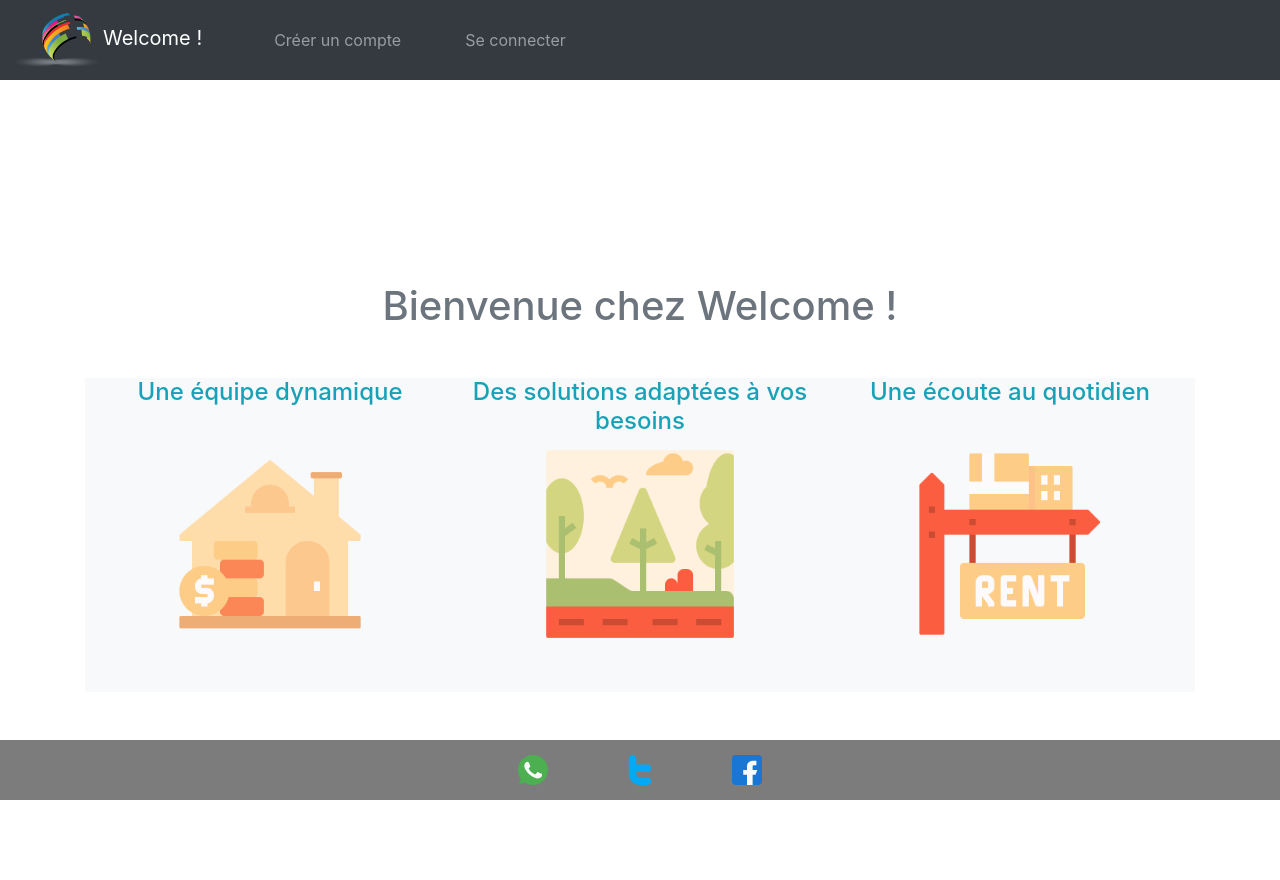
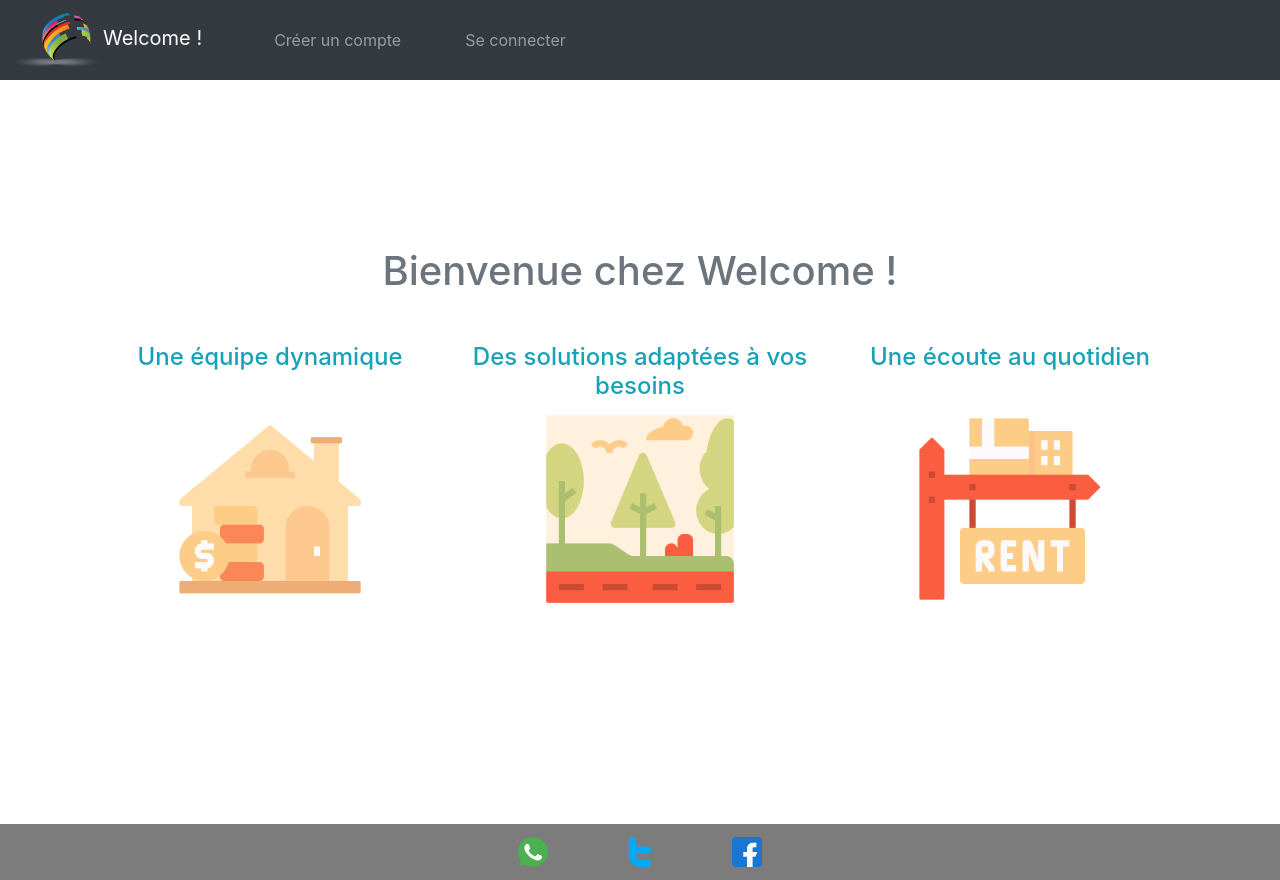
Before and after one commit to alexandre-leroux/module-connexion, a PHP site: page / in a window 1280 px wide. Before the commit the page ends 800 px from the top, so only its background shows below. Run offline with PHP 8.4, Linux system fonts and the light colour scheme.

Commit message:
bug affichage accueil fixé

```diff
--- a/CSS/style.css
+++ b/CSS/style.css
@@ -1,12 +1,16 @@
 html{
-    min-height: 100vh;
+    height: 100%;
 }
 body{
-    height: 100vh;
+    height: 100%;
+
+    /* html et body reglés ainsi pour footer fixe en bas de page */
+}
+main{
+    height: 100%;
     display: flex;
     flex-direction: column;
     justify-content: space-between;
-    /* html et body reglés ainsi pour footer fixe en bas de page */
 }
 
 
@@ -33,7 +37,11 @@
 }
 
 
-
+.prestentation{
+    height: 100%;
+    display: flex;
+    align-items: center;
+}
 
 
 
--- a/index.php
+++ b/index.php
@@ -14,6 +14,8 @@
 <body>
 
 
+
+
 <?php include("media/code/header.php"); ?>
 
 
@@ -22,13 +24,13 @@
 <!-- section centrale accueil -->
 <section class="prestentation">
 
-        <div class="container-lg h-100 mb-5">
+        <div class="container-lg  mb-5">
 
-            <div class="row-lg  h-100  flex-column  ">
+            <div class="row-lg   flex-column  ">
 
                 <h1 class="text-center my-5 text-secondary">Bienvenue chez Welcome !</h1>
 
-                <div class="row-lg bg-light no-gutters d-flex flex-wrap  h-75" id=logo_presentation>
+                <div class="row-lg no-gutters d-flex flex-wrap  h-75" id=logo_presentation>
 
                     <div class="col-md d-flex flex-column justify-content-between">
                         <h2 class="text-center text-info">Une équipe dynamique</h2>
```
